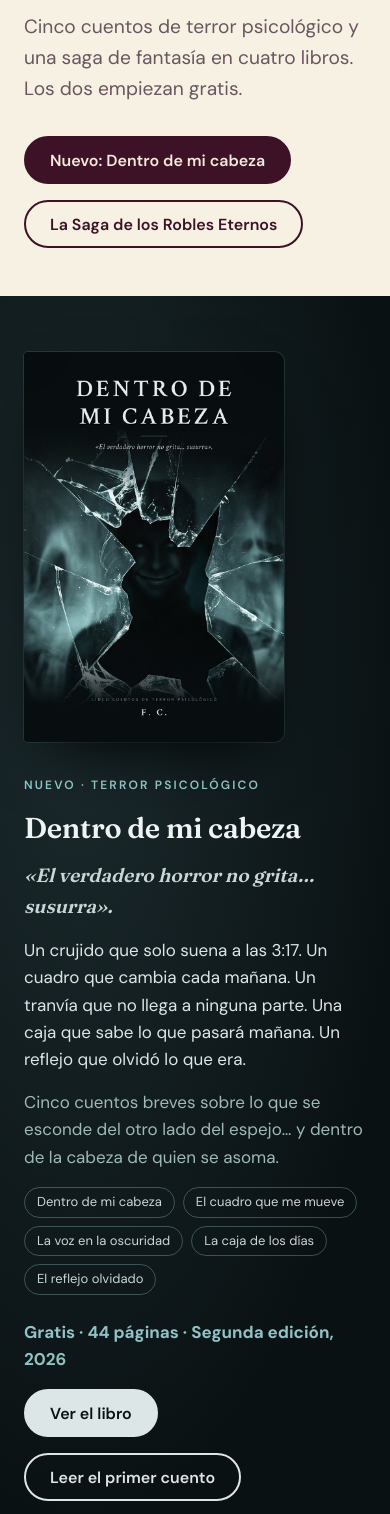
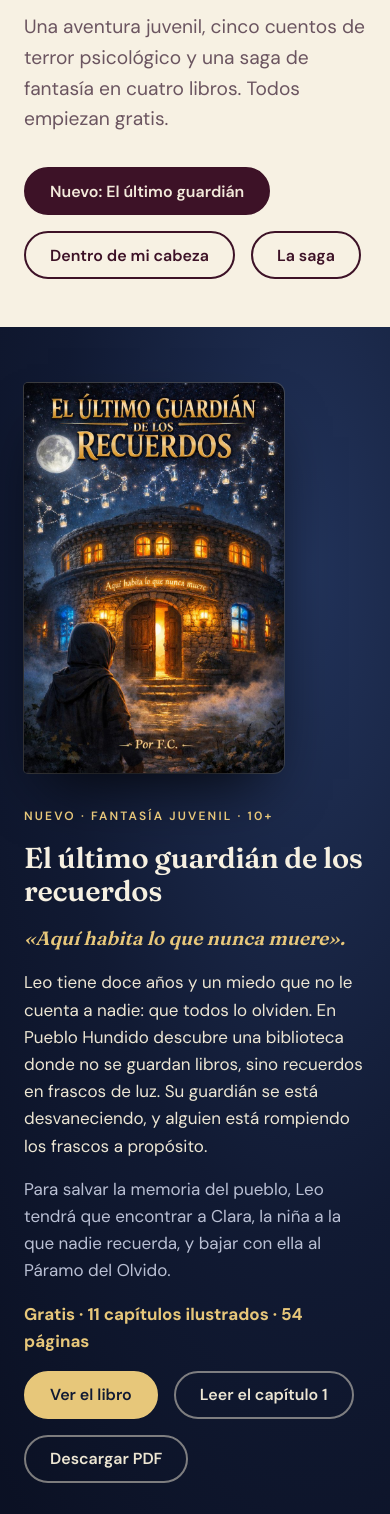
Before and after one commit to RHINOBUILD/rhinobuild.github.io, a plain HTML site: page sudcalia/ediciones.html in a window 390 px wide. Shown: the part 445-1959 px from the top of the page. Drawn offline with Linux system fonts and the light colour scheme.

Commit message:
Sudcalia Ediciones: agrega «El último guardián de los recuerdos» (juvenil 10+)
- Ficha destacada en ediciones.html (noche azul y dorado de su portada), gratis con descarga en PDF
- libros.json: nuevo título en «otros», campos edad y muestra_boton; edad 16+ en Dentro de mi cabeza
- libros.js: muestra la edad recomendada y el texto del botón de muestra por libro
- Muestra de lectura: capítulo 1 completo

Co-Authored-By: Claude Opus 5.5 <noreply@anthropic.com>
Claude-Session: https://claude.ai/code/session_01DFYdjdCCCxnJiomS39eUj4

```diff
--- a/sudcalia/assets/css/sudcalia.css
+++ b/sudcalia/assets/css/sudcalia.css
@@ -246,3 +246,15 @@ body.t-terror { --fondo: #0B1214; --fondo-2: #131E21; --principal: #DCE6E6; --so
 @media (max-width: 820px) { .destacado-terror .ficha-destacada { grid-template-columns: 1fr; } .destacado-terror .portada-real { max-width: 260px; } }
 .t-terror form.formulario .boton { background: #0B1214; border-color: #0B1214; color: #EEF3F3; }
 .t-terror .check input { accent-color: #0B1214; }
+
+/* Ficha destacada: El último guardián de los recuerdos (noche azul y dorado de su portada) */
+.destacado-guardian { background: radial-gradient(120% 100% at 80% 20%, #22335A 0%, #111A33 55%, #0B1124 100%); color: #EDE6D3; --principal: #E7C77A; --sobre-principal: #111A33; --acento: #E7C77A; }
+.destacado-guardian h2 { color: #F6F0E1; }
+.destacado-guardian .suave { color: #B9BFD3; }
+.destacado-guardian .ficha-destacada { display: grid; grid-template-columns: 1fr minmax(220px, 340px); gap: clamp(28px, 5vw, 64px); align-items: center; }
+.destacado-guardian .portada-real { display: block; width: 100%; height: auto; border-radius: 4px 10px 10px 4px; box-shadow: inset 8px 0 0 rgba(0,0,0,.2), 0 30px 60px -24px rgba(0,0,0,.85), 0 0 0 1px rgba(231,199,122,.2); transition: transform .2s; }
+.destacado-guardian a:hover .portada-real { transform: translateY(-4px); }
+.destacado-guardian .cita { font-family: var(--font-display); font-style: italic; font-size: 1.2rem; color: #E7C77A; }
+.destacado-guardian .precio { font-weight: 700; color: #E7C77A; }
+.destacado-guardian .boton.secundario { color: #EDE6D3; border-color: rgba(237,230,211,.5); }
+@media (max-width: 820px) { .destacado-guardian .ficha-destacada { grid-template-columns: 1fr; } .destacado-guardian .ficha-destacada > a { order: -1; } .destacado-guardian .portada-real { max-width: 260px; } }
--- a/sudcalia/assets/data/libros.json
+++ b/sudcalia/assets/data/libros.json
@@ -85,6 +85,30 @@
   ],
   "otros": [
     {
+      "id": "el-ultimo-guardian",
+      "titulo": "El último guardián de los recuerdos",
+      "precio": 0,
+      "moneda": "MXN",
+      "frase": "Aquí habita lo que nunca muere.",
+      "sinopsis": "Leo tiene doce años y un miedo que no le cuenta a nadie: convertirse en alguien a quien todos olvidan. Después de tres mudanzas en dos años, llega con su mamá a Pueblo Hundido, un lugar de niebla y montañas grises que, según la leyenda, se construyó encima de otro pueblo tragado por la tierra hace cien años.\n\nJunto a su nueva casa hay una biblioteca redonda donde no se guardan libros, sino recuerdos en frascos de luz. Su guardián, el viejo Samuel, se está desvaneciendo, y alguien está rompiendo los frascos a propósito. Para salvar la memoria del pueblo, Leo tendrá que encontrar a Clara, una niña a la que nadie puede recordar, y bajar con ella al Páramo del Olvido, donde la Sombra espera.",
+      "genero": "Fantasía juvenil",
+      "edad": "10+",
+      "edicion": "Edición revisada, 2026",
+      "tema": "",
+      "portada": "assets/libros/el-ultimo-guardian-portada.jpg",
+      "muestra": "assets/libros/el-ultimo-guardian-muestra.md",
+      "muestra_titulo": "Capítulo 1 completo",
+      "muestra_boton": "Leer el capítulo 1",
+      "paginas": "54",
+      "enlaces": {
+        "descarga_gratis": "assets/libros/el-ultimo-guardian-de-los-recuerdos.pdf",
+        "google_play": "",
+        "amazon": "",
+        "mercado_pago": ""
+      },
+      "venta_directa": false
+    },
+    {
       "id": "dentro-de-mi-cabeza",
       "titulo": "Dentro de mi cabeza",
       "precio": 0,
@@ -97,6 +121,7 @@
       "portada": "assets/libros/dentro-de-mi-cabeza-portada.jpg",
       "muestra": "assets/libros/dentro-de-mi-cabeza-muestra.md",
       "muestra_titulo": "Cuento I completo",
+      "muestra_boton": "Leer el primer cuento",
       "paginas": "44",
       "enlaces": {
         "descarga_gratis": "assets/libros/dentro-de-mi-cabeza.pdf",
@@ -104,7 +129,8 @@
         "amazon": "",
         "mercado_pago": ""
       },
-      "venta_directa": false
+      "venta_directa": false,
+      "edad": "16+"
     }
   ]
 }
--- a/sudcalia/assets/js/libros.js
+++ b/sudcalia/assets/js/libros.js
@@ -175,7 +175,7 @@
       var desc = document.querySelector('meta[name="description"]');
       if (desc && l.sinopsis) desc.setAttribute("content", l.sinopsis.slice(0, 155));
       var bts = botones(l);
-      var muestra = urlSegura(l.muestra) ? '<a class="boton secundario" href="leer.html?libro=' + encodeURIComponent(l.id) + '">' + (suelto && l.muestra_titulo ? "Leer el primer cuento" : "Leer una muestra") + "</a>" : "";
+      var muestra = urlSegura(l.muestra) ? '<a class="boton secundario" href="leer.html?libro=' + encodeURIComponent(l.id) + '">' + (suelto && l.muestra_boton ? esc(l.muestra_boton) : "Leer una muestra") + "</a>" : "";
       var directa = bts.join("").indexOf("data-comprar") >= 0;
       var compra = bts.length
         ? '<div class="botones">' + bts.join("") + muestra + "</div>" +
@@ -204,6 +204,7 @@
               "<div><dt>Autor</dt><dd>" + esc(saga.autor) + "</dd></div>" +
               (suelto
                 ? (l.genero ? "<div><dt>Género</dt><dd>" + esc(l.genero) + "</dd></div>" : "") +
+                  (l.edad ? "<div><dt>Lectores</dt><dd>" + esc(String(l.edad).replace("+", "")) + " años en adelante</dd></div>" : "") +
                   (l.edicion ? "<div><dt>Edición</dt><dd>" + esc(l.edicion) + "</dd></div>" : "")
                 : "<div><dt>Saga</dt><dd>" + esc(saga.nombre) + " (" + n + " de " + lista.length + ")</dd></div>") +
               (l.paginas ? "<div><dt>Páginas</dt><dd>" + esc(l.paginas) + "</dd></div>" : "") +
--- a/sudcalia/ediciones.html
+++ b/sudcalia/ediciones.html
@@ -4,9 +4,9 @@
 <meta charset="utf-8">
 <meta name="viewport" content="width=device-width, initial-scale=1">
 <title>Sudcalia Ediciones · Libros de F. C.</title>
-<meta name="description" content="Libros de F. C.: Dentro de mi cabeza, cinco cuentos de terror psicológico, y La Saga de los Robles Eternos. Los dos empiezan gratis.">
+<meta name="description" content="Libros de F. C.: El último guardián de los recuerdos (juvenil), Dentro de mi cabeza (terror) y La Saga de los Robles Eternos. Empieza gratis.">
 <meta property="og:title" content="Sudcalia Ediciones · Libros de F. C.">
-<meta property="og:description" content="Libros de F. C.: Dentro de mi cabeza, cinco cuentos de terror psicológico, y La Saga de los Robles Eternos. Los dos empiezan gratis.">
+<meta property="og:description" content="Libros de F. C.: El último guardián de los recuerdos (juvenil), Dentro de mi cabeza (terror) y La Saga de los Robles Eternos. Empieza gratis.">
 <meta property="og:image" content="https://rhinobuild.github.io/sudcalia/assets/libros/dentro-de-mi-cabeza-portada.jpg">
 <meta property="og:type" content="website">
 <meta name="theme-color" content="#3D1227">
@@ -29,23 +29,37 @@
     <div>
       <span class="etiqueta">Sudcalia Ediciones</span>
       <h1>Libros de F. C.</h1>
-      <p class="lead">Cinco cuentos de terror psicológico y una saga de fantasía en cuatro libros. Los dos empiezan gratis.</p>
-      <div class="botones"><a class="boton" href="#dentro-de-mi-cabeza">Nuevo: Dentro de mi cabeza</a><a class="boton secundario" href="#saga">La Saga de los Robles Eternos</a></div>
+      <p class="lead">Una aventura juvenil, cinco cuentos de terror psicológico y una saga de fantasía en cuatro libros. Todos empiezan gratis.</p>
+      <div class="botones"><a class="boton" href="#el-ultimo-guardian">Nuevo: El último guardián</a><a class="boton secundario" href="#dentro-de-mi-cabeza">Dentro de mi cabeza</a><a class="boton secundario" href="#saga">La saga</a></div>
     </div>
     <img class="simbolo" src="assets/logos/ediciones-simbolo.png" alt="Símbolo de Sudcalia Ediciones">
+  </div>
+</section>
+<section id="el-ultimo-guardian" class="destacado-guardian">
+  <div class="contenedor ficha-destacada">
+    <div>
+      <span class="etiqueta">Nuevo · Fantasía juvenil · 10+</span>
+      <h2>El último guardián de los recuerdos</h2>
+      <p class="cita">«Aquí habita lo que nunca muere».</p>
+      <p>Leo tiene doce años y un miedo que no le cuenta a nadie: que todos lo olviden. En Pueblo Hundido descubre una biblioteca donde no se guardan libros, sino recuerdos en frascos de luz. Su guardián se está desvaneciendo, y alguien está rompiendo los frascos a propósito.</p>
+      <p class="suave">Para salvar la memoria del pueblo, Leo tendrá que encontrar a Clara, la niña a la que nadie recuerda, y bajar con ella al Páramo del Olvido.</p>
+      <p class="precio">Gratis · 11 capítulos ilustrados · 54 páginas</p>
+      <div class="botones"><a class="boton" href="libro.html?libro=el-ultimo-guardian">Ver el libro</a><a class="boton secundario" href="leer.html?libro=el-ultimo-guardian">Leer el capítulo 1</a><a class="boton secundario" href="assets/libros/el-ultimo-guardian-de-los-recuerdos.pdf" download>Descargar PDF</a></div>
+    </div>
+    <a href="libro.html?libro=el-ultimo-guardian" aria-label="Ver El último guardián de los recuerdos"><img class="portada-real" src="assets/libros/el-ultimo-guardian-portada.jpg" alt="Portada de El último guardián de los recuerdos: un niño frente a una biblioteca redonda iluminada en la niebla" width="800" height="1200" loading="lazy"></a>
   </div>
 </section>
 <section id="dentro-de-mi-cabeza" class="destacado-terror">
   <div class="contenedor ficha-destacada">
     <a href="libro.html?libro=dentro-de-mi-cabeza" aria-label="Ver Dentro de mi cabeza"><img class="portada-real" src="assets/libros/dentro-de-mi-cabeza-portada.jpg" alt="Portada de Dentro de mi cabeza, de F. C.: un espejo roto con una figura que sonríe desde el fondo" width="800" height="1200" loading="lazy"></a>
     <div>
-      <span class="etiqueta">Nuevo · Terror psicológico</span>
+      <span class="etiqueta">Terror psicológico · 16+</span>
       <h2>Dentro de mi cabeza</h2>
       <p class="cita">«El verdadero horror no grita… susurra».</p>
       <p>Un crujido que solo suena a las 3:17. Un cuadro que cambia cada mañana. Un tranvía que no llega a ninguna parte. Una caja que sabe lo que pasará mañana. Un reflejo que olvidó lo que era.</p>
       <p class="suave">Cinco cuentos breves sobre lo que se esconde del otro lado del espejo… y dentro de la cabeza de quien se asoma.</p>
       <ul class="cuentos"><li>Dentro de mi cabeza</li><li>El cuadro que me mueve</li><li>La voz en la oscuridad</li><li>La caja de los días</li><li>El reflejo olvidado</li></ul>
-      <p class="precio">Gratis · 44 páginas · Segunda edición, 2026</p>
+      <p class="precio">Gratis · 16+ · 44 páginas · Segunda edición, 2026</p>
       <div class="botones"><a class="boton" href="libro.html?libro=dentro-de-mi-cabeza">Ver el libro</a><a class="boton secundario" href="leer.html?libro=dentro-de-mi-cabeza">Leer el primer cuento</a><a class="boton secundario" href="assets/libros/dentro-de-mi-cabeza.pdf" download>Descargar PDF</a></div>
     </div>
   </div>
@@ -72,7 +86,7 @@
     <div>
       <span class="etiqueta">Registro</span>
       <h2>Avísame de los siguientes libros.</h2>
-      <p class="suave"><em>Dentro de mi cabeza</em> y el Libro I de la saga ya puedes leerlos gratis. Deja tu correo y te avisamos cuando salgan los libros II, III y IV y los próximos títulos.</p>
+      <p class="suave"><em>El último guardián de los recuerdos</em>, <em>Dentro de mi cabeza</em> y el Libro I de la saga ya puedes leerlos gratis. Deja tu correo y te avisamos cuando salgan los libros II, III y IV y los próximos títulos.</p>
     </div>
     <form class="formulario" novalidate>
       <div class="campo"><label for="f-nombre">Nombre</label><input id="f-nombre" name="nombre" autocomplete="name" required maxlength="120"></div>
```
Also changed, not shown: sudcalia/index.html (+1 -1 lines), sudcalia/assets/libros/el-ultimo-guardian-portada.jpg (added), 3 other files.
